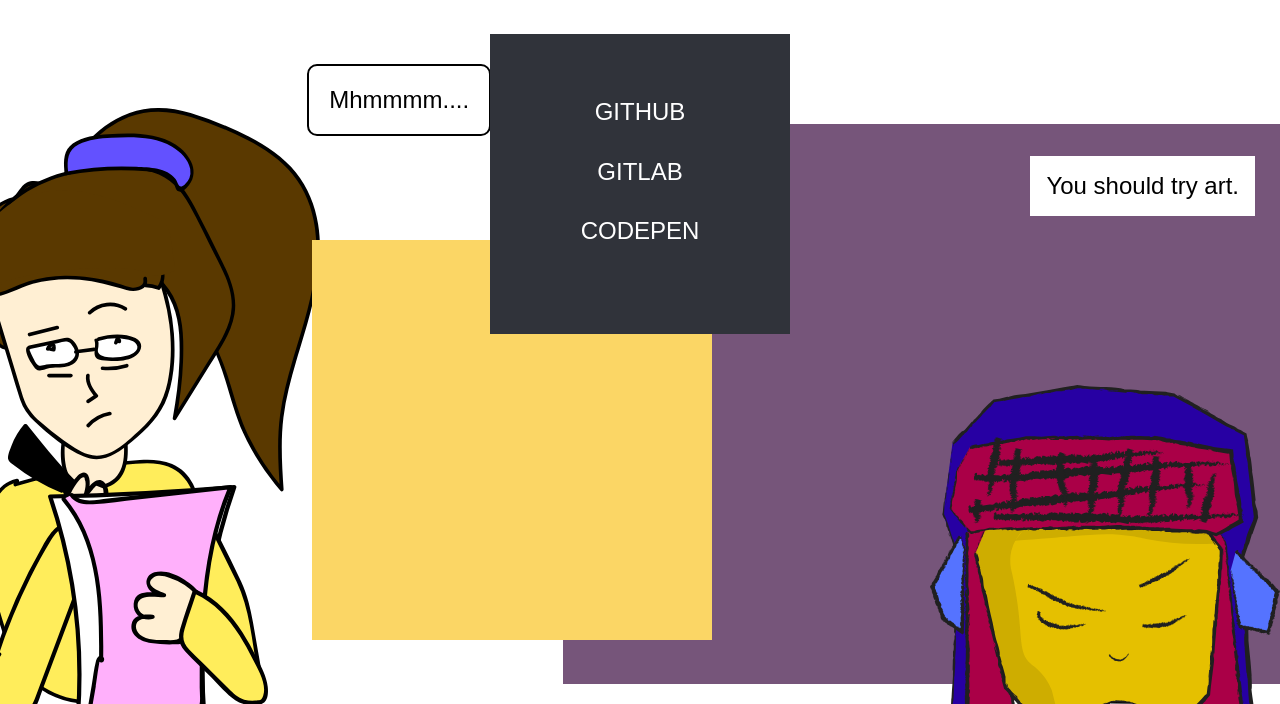
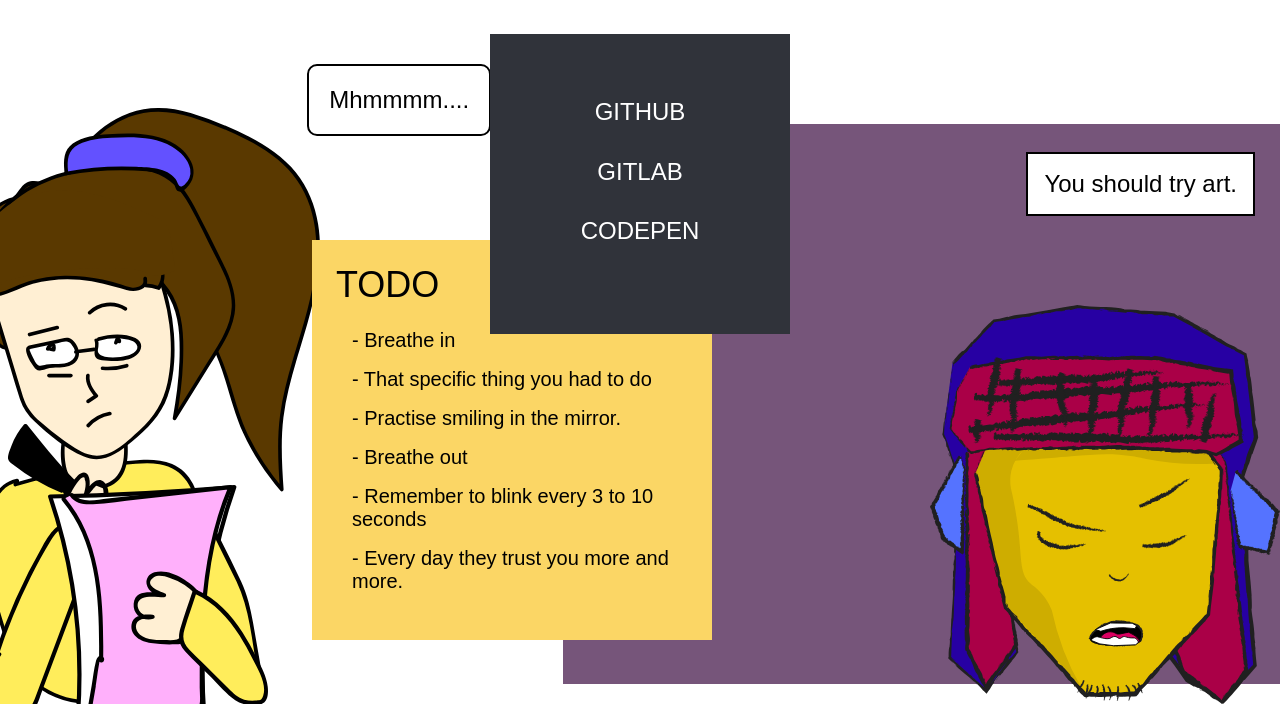
Before and after one commit to emelent/emelent.github.io, a plain HTML site: page index.html in a window 1280 px wide. Shown: the part 96-800 px from the top of the page. Drawn offline with Linux system fonts and the light colour scheme.

Commit message:
shift up

```diff
--- a/index.html
+++ b/index.html
@@ -41,7 +41,15 @@
 	<div class="-purple fixed -absolute-center avenir">
 		<div class="-comment pa3 fixed f3">You should try art.</div>
 	</div>
-	<div class="-yellow fixed -absolute-center"></div>
+	<div class="-yellow fixed -absolute-center pa2">
+		<div class="f2 pa3">TODO</div>
+		<div class="f4 pv2 pl4"> - Breathe in</div>
+		<div class="f4 pv2 pl4"> - That specific thing you had to do</div>
+		<div class="f4 pv2 pl4"> - Practise smiling in the mirror.</div>
+		<div class="f4 pv2 pl4"> - Breathe out</div>
+		<div class="f4 pv2 pl4"> - Remember to blink every 3 to 10 seconds</div>
+		<div class="f4 pv2 pl4"> - Every day they trust you more and more.</div>
+	</div>
 	<div class="-black	 fixed -absolute-center tc f3 fw1 pt4">
 		<a class="no-underline white db mv4 " href="#">GITHUB</a>
 		<a class="no-underline white db mv4" href="#">GITLAB</a>
--- a/style.css
+++ b/style.css
@@ -77,7 +77,7 @@
 .-what{
     width: 350px;
     right: 0vw;
-    bottom: -10vh;
+    bottom: 0vh;
 }
 
 .-speech{
@@ -94,6 +94,6 @@
     bottom: 488px;
     color: #000;
     background: #fff;
-    /* border: 2px solid; */
+    border: 2px solid;
     padding: 12px;
 }
```
